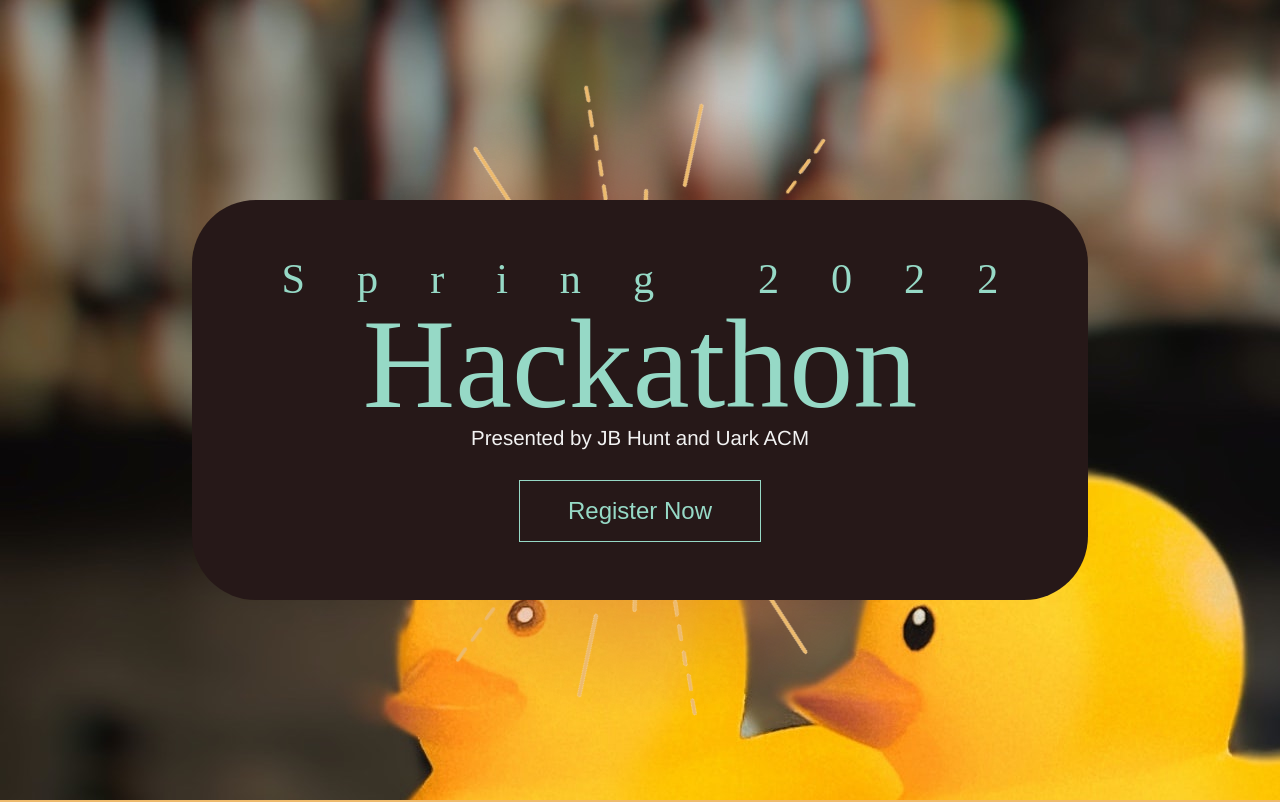
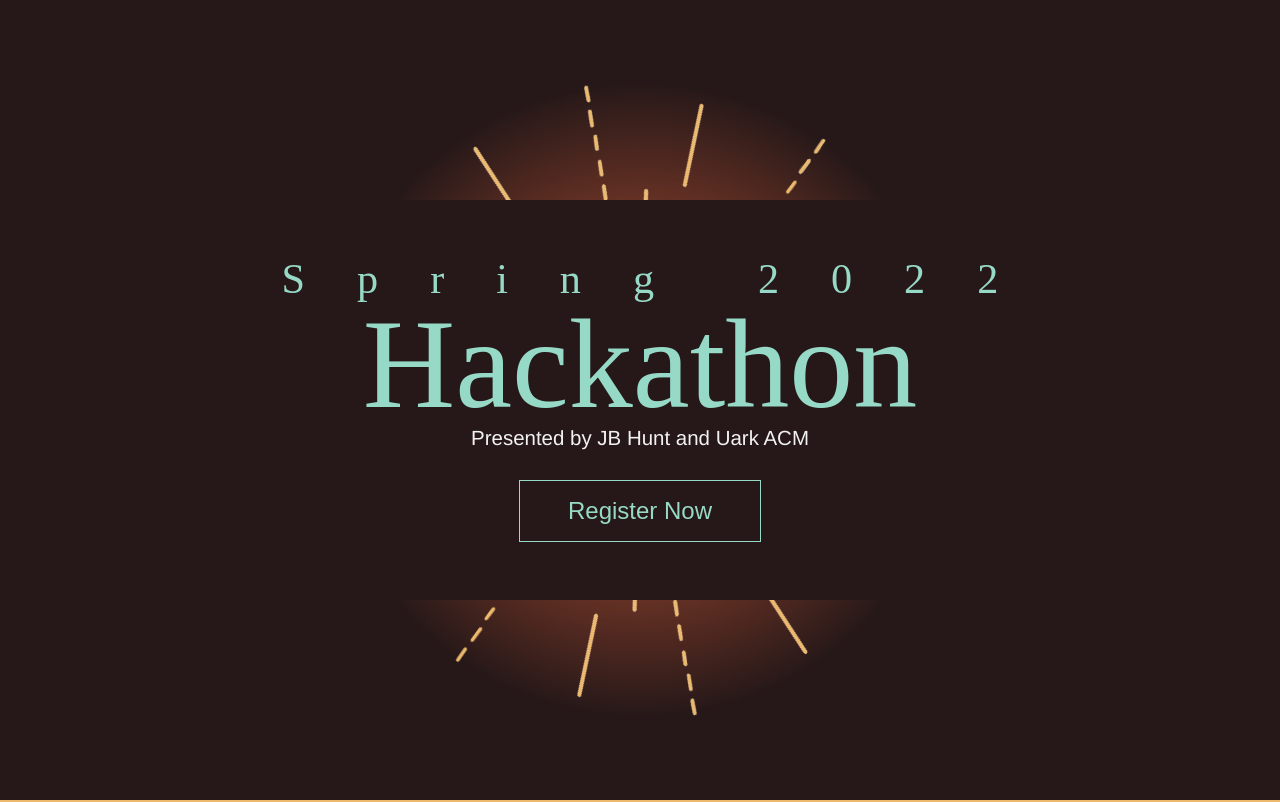
Before and after one commit to uark-acm/hackathon, a Next.js app: page / in a window 1280 px wide. Shown: the top 802 px of the page. Built offline with nearby package versions, Linux system fonts and the light colour scheme; a web font is replaced by a local one.

Commit message:
💄 Simplified hero background

```diff
--- a/styles/Hero.module.scss
+++ b/styles/Hero.module.scss
@@ -1,7 +1,7 @@
 @import "./index.module.scss";
 
 .hero {
-    background: url("../public/img/hero.jpg");
+    background: $background;
     height: 100vh;
     color: $primary;
     font-weight: 400;
```
